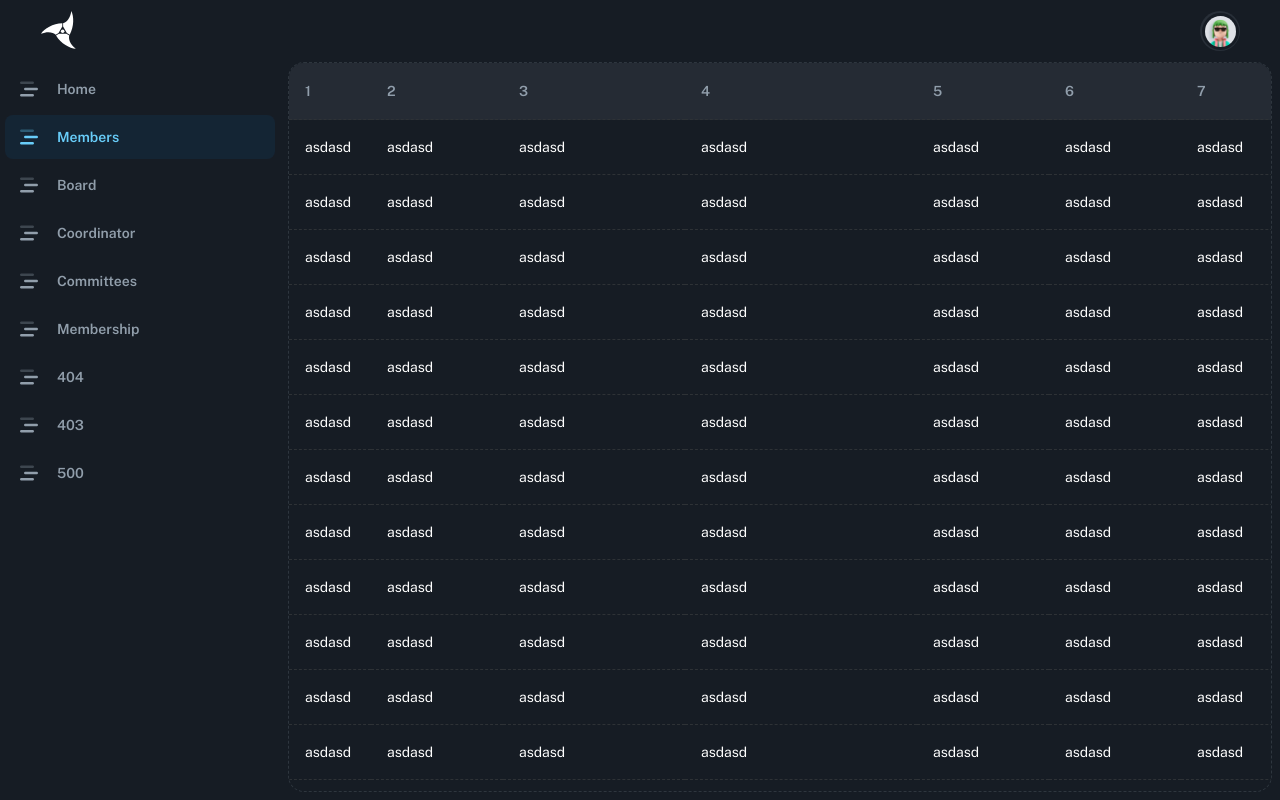
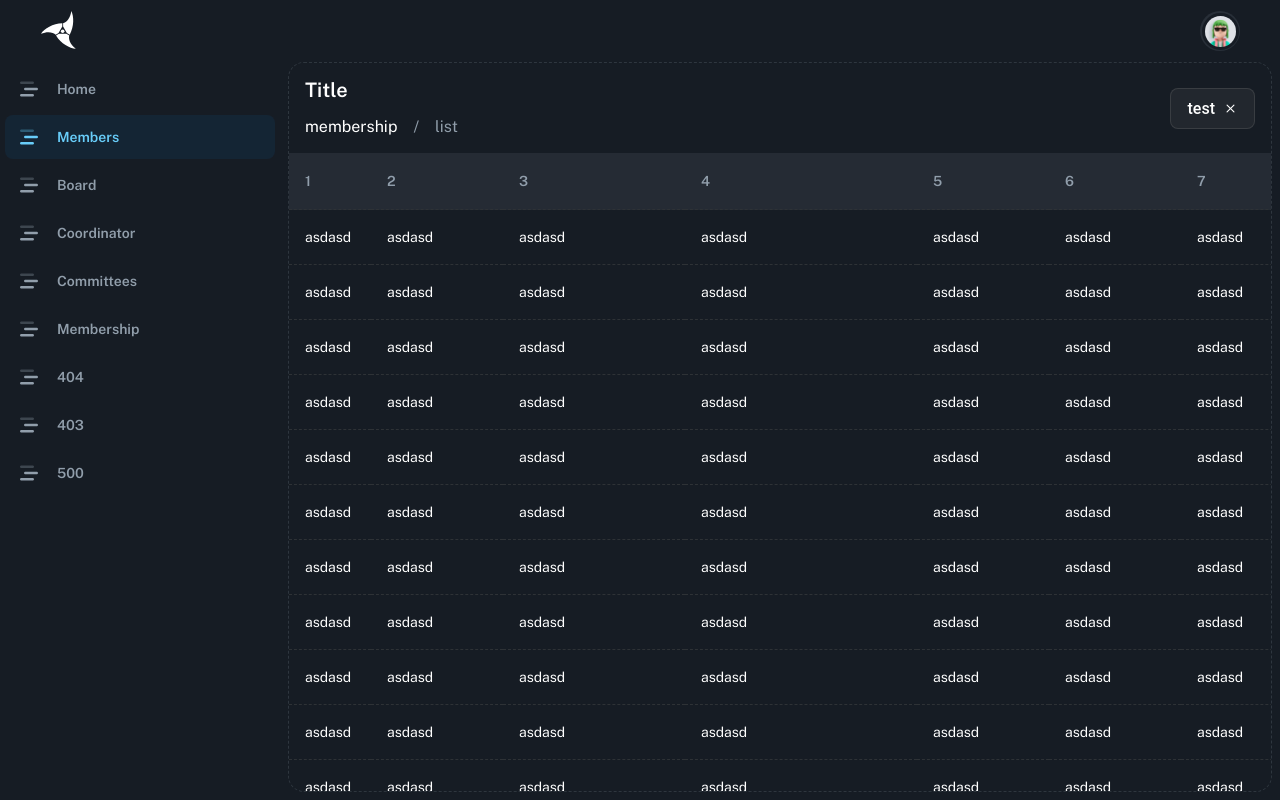
Before and after one commit to BEST-Vinnitsia/BEST-CRM-frontEnd, a React (Create React App) app: page /member in a window 1280 px wide. Built offline with nearby package versions, Linux system fonts and the light colour scheme; a web font is replaced by a local one.

Commit message:
updated pages and components

```diff
--- a/src/components/breadcrumbs/BreadcrumbsContainer.tsx
+++ b/src/components/breadcrumbs/BreadcrumbsContainer.tsx
@@ -1,5 +1,6 @@
 import React from 'react';
 import style from './breadcrumbs.module.scss';
+import { useNavigate } from 'react-router-dom';
 
 interface IProps {
     path: IPath[];
@@ -11,41 +12,34 @@ interface IPath {
     title: string;
 }
 
+const listContainerStyle = 'breadcrumbsContainer__textContainer__breadcrumbs__listContainer';
+
 export default function BreadcrumbsContainer({ children, path }: IProps) {
+    const navigate = useNavigate();
     return (
         <div className={style['breadcrumbsContainer']}>
             <div className={style['breadcrumbsContainer__textContainer']}>
                 <h1 className={style['breadcrumbsContainer__textContainer__pageTitle']}>Title</h1>
 
                 <nav className={style['breadcrumbsContainer__textContainer__breadcrumbs']}>
-                    <ol className={style['breadcrumbsContainer__textContainer__breadcrumbs__listContainer']}>
+                    <ol className={style[listContainerStyle]}>
                         {path.map((item, i) => {
-                            console.log(path);
-                            console.log(i);
-
                             return (
                                 <React.Fragment key={i}>
-                                    {i !== 0 && (
+                                    {i !== 0 && <li className={style[`${listContainerStyle}__list`]}>/</li>}
+                                    {path.length - 1 === i ? (
+                                        <li className={style[`${listContainerStyle}__rout`]} data-here="1">
+                                            {item.title}
+                                        </li>
+                                    ) : (
                                         <li
-                                            className={
-                                                style[
-                                                    'breadcrumbsContainer__textContainer__breadcrumbs__listContainer__list'
-                                                ]
-                                            }
+                                            className={style[`${listContainerStyle}__rout`]}
+                                            data-here="0"
+                                            onClick={() => navigate(item.url)}
                                         >
-                                            /
+                                            {item.title}
                                         </li>
                                     )}
-                                    <li
-                                        className={
-                                            style[
-                                                'breadcrumbsContainer__textContainer__breadcrumbs__listContainer__rout'
-                                            ]
-                                        }
-                                        data-here={path.length - 1 === i ? '1' : '0'}
-                                    >
-                                        {item.title}
-                                    </li>
                                 </React.Fragment>
                             );
                         })}
--- a/src/components/breadcrumbs/breadcrumbs.module.scss
+++ b/src/components/breadcrumbs/breadcrumbs.module.scss
@@ -54,11 +54,20 @@
                     &[data-here='1'] {
                         color: rgb(145, 158, 171);
                     }
+
+                    &:hover {
+                        &[data-here='0'] {
+                            text-decoration: underline;
+                        }
+                        &[data-here='1'] {
+                            text-decoration: none;
+                        }
+                    }
                 }
             }
         }
     }
 
-    &__insertContainer {
-    }
+    /* &__insertContainer {
+    } */
 }
--- a/src/components/sidebar/SidebarButton.tsx
+++ b/src/components/sidebar/SidebarButton.tsx
@@ -23,9 +23,13 @@ export default function SidebarButton(props: IProps) {
 
     const checkPath = () => {
         const regex = new RegExp(`^\\${props.path}`);
+        const regex2 = new RegExp(`^\\${props.path}[0-9a-zA-Z]`);
+
         const match = regex.test(location.pathname);
+        const match2 = regex2.test(location.pathname);
 
-        return match;
+        if (match === true && match2 === false) return true;
+        return false;
     };
 
     return (
--- a/src/pages/Board.tsx
+++ b/src/pages/Board.tsx
@@ -6,7 +6,7 @@ export default function BoardPage() {
 
     return (
         <>
-            <button onClick={() => setPopup((prev) => !prev)} className='p-4 bg-black'>Open popup</button>
+            <button onClick={() => setPopup((prev) => !prev)} className='p-4 bg-black rounded-lg m-4'>Open popup</button>
 
             <PopupContainer onClose={() => setPopup((prev) => !prev)} isOpen={popup}>
                 <PopupWrapper></PopupWrapper>
--- a/src/pages/Committee.tsx
+++ b/src/pages/Committee.tsx
@@ -11,7 +11,7 @@ export default function CommitteePage() {
 
     return (
         <>
-            <button onClick={test} className="p-3 bg-slate-500">
+            <button onClick={test} className="p-3 bg-slate-500 rounded-lg m-4">
                 Add message
             </button>
         </>
--- a/src/pages/Home.tsx
+++ b/src/pages/Home.tsx
@@ -15,7 +15,7 @@ export default function HomePage() {
 
     return (
         <>
-            <button onClick={handler}>loading</button>
+            <button onClick={handler} className='p-2 m-4 bg-cyan-800 rounded-lg'>loading</button>
         </>
     );
 }
--- a/src/pages/Member.tsx
+++ b/src/pages/Member.tsx
@@ -1,8 +1,10 @@
-import React from 'react';
+import React, { useEffect } from 'react';
 import style from '../styles/style.module.scss';
-import { TableRow, TableContainer, ScrollY } from '../components';
+import { TableRow, TableContainer, ScrollY, BreadcrumbsContainer, Button } from '../components';
+import { SvgClose } from '../assets/svg';
+import { PATH_MEMBERSHIP } from '../routes/paths';
+import { utilsActions } from '../redux/actions/utilsActions';
 
-export default function MemberPage() {
 const test = [
     [
         { title: 'asdasd' },
@@ -17,10 +19,29 @@ export default function MemberPage() {
         { title: 'asdasd' },
     ],
 ];
-
+export default function MemberPage() {
     const repeatedArray = Array.from({ length: 15 }, () => [...test[0]]);
 
+    useEffect(() => {
+        utilsActions.loading(true);
+        setTimeout(() => {
+            utilsActions.loading(false);
+        }, 2000);
+    }, []);
+
     return (
+        <>
+            <div className="px-4 py-3">
+                <BreadcrumbsContainer
+                    path={[
+                        { url: PATH_MEMBERSHIP.ROOT, title: 'membership' },
+                        { url: PATH_MEMBERSHIP.LIST, title: 'list' },
+                    ]}
+                >
+                    <Button svg={<SvgClose />} title="test" />
+                </BreadcrumbsContainer>
+            </div>
+
             <ScrollY>
                 <TableContainer
                     head={[
@@ -41,5 +62,6 @@ export default function MemberPage() {
                     ))}
                 </TableContainer>
             </ScrollY>
+        </>
     );
 }
--- a/src/pages/Membership.tsx
+++ b/src/pages/Membership.tsx
@@ -6,6 +6,7 @@ import { SvgClose } from '../assets/svg';
 export default function MembershipPage() {
     return (
         <>
+            <div className='px-4 py-3'>
                 <BreadcrumbsContainer
                     path={[
                         { url: PATH_MEMBERSHIP.ROOT, title: 'membership' },
@@ -14,6 +15,7 @@ export default function MembershipPage() {
                 >
                     <Button svg={<SvgClose />} title="test" />
                 </BreadcrumbsContainer>
+            </div>
         </>
     );
 }
--- a/src/routes/index.tsx
+++ b/src/routes/index.tsx
@@ -93,7 +93,10 @@ export default function Router() {
         {
             path: PATH_MEMBERSHIP.ROOT,
             element: <MainLayout />,
-            children: [{ path: '', element: <MembershipPage /> }],
+            children: [
+                { path: '', element: <MembershipPage /> },
+                { path: 'list', element: <MembershipPage /> },
+            ],
         },
 
         // Error routes
```
Lines whose indentation alone changed are shown as unchanged.
